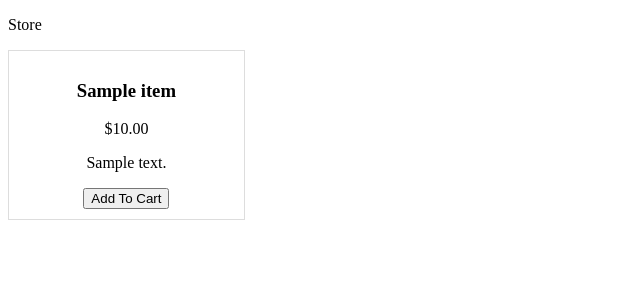
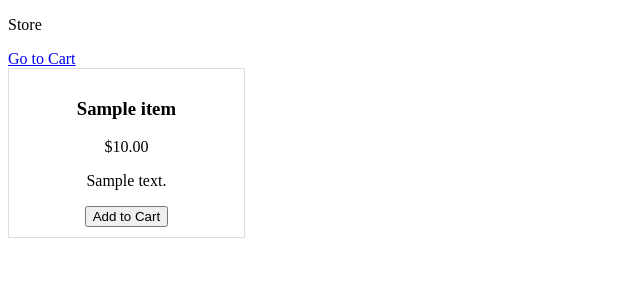
Before and after one commit to Krolck/Hirewheel-Django, a Django app: page /store/ in a window 1280 px wide. Shown: the part 26-326 px from the top of the page, without its empty margins (0-640 px from the left). Run offline with Django 5.2, Linux system fonts and the light colour scheme; a user stored in the database is signed in; tables that the repository leaves empty hold one stand-in row (values such as "Sample post").

Commit message:
Add to cart

```diff
--- a/src/store/models.py
+++ b/src/store/models.py
@@ -26,6 +26,6 @@ class Cart(models.Model):
 class CartItem(models.Model):
     cart = models.ForeignKey(Cart, related_name='items', on_delete=models.CASCADE)
     product = models.ForeignKey(Item, on_delete=models.CASCADE)
-
+    quantity = models.IntegerField(default=1)
     def __str__(self):
         return f"{self.product.name}"
--- a/src/store/templates/store/store.html
+++ b/src/store/templates/store/store.html
@@ -26,6 +26,7 @@
 </head>
 <body>
   <p>Store</p>
+    <a href="/store/cart">Go to Cart</a>
 
     <div class="grid">
         {% for item in items %}
@@ -34,7 +35,10 @@
                 <h3>{{ item.name }}</h3>
                 <p>${{ item.price }}</p>
                 <p>{{ item.description }}</p>
-                <button>Add To Cart</button>
+                <form action="{% url 'add_to_cart' item.id %}" method="POST">
+                        {% csrf_token %}
+                    <button type="submit" class="btn">Add to Cart</button>
+                </form>
             </div>
         {% endfor %}
     </div>
--- a/src/store/urls.py
+++ b/src/store/urls.py
@@ -4,5 +4,6 @@ from django.views.generic import TemplateView
 from . import views
 urlpatterns = [
     path("", views.store),
-
+    path('cart/', views.cart, name='cart'),
+    path('add_to_cart/<int:item_id>/', views.add_to_cart, name='add_to_cart'),
 ]
--- a/src/store/views.py
+++ b/src/store/views.py
@@ -1,5 +1,6 @@
 from django.shortcuts import render
 from django.shortcuts import get_object_or_404, redirect
+from django.contrib.auth.decorators import login_required
 from .models import Item, Cart, CartItem
 
 def store(request):
@@ -12,31 +13,22 @@ def store(request):
 
 
 
-# def add_to_cart(request, item_id):
-#     product = get_object_or_404(Item, id=item_id)
+@login_required
+def add_to_cart(request, item_id):
+    product = get_object_or_404(Item, id=item_id)
 
+    cart, created = Cart.objects.get_or_create(user=request.user)
 
-#     if request.user.is_authenticated:
-#         cart, created = Cart.objects.get_or_create(user=request.user)
-#     else:
-#         cart_id = request.session.get('cart_id')
-#         if cart_id:
-#             cart = Cart.objects.filter(id=cart_id, user=None).first()
-#             if not cart:
-#                 cart = Cart.objects.create(user=None)
-#         else:
-#             cart = Cart.objects.create(user=None)
-#             request.session['cart_id'] = cart.id
+    cart_item, created = CartItem.objects.get_or_create(cart=cart, product=product)
 
+    if not created:
+        cart_item.quantity += 1
+        cart_item.save()
 
-#     cart_item, created = CartItem.objects.get_or_create(
-#         cart=cart,
-#         product=product,
-#         defaults={'price': product.price}
-#     )
+    return redirect('cart')
 
-#     if not created:
-#         cart_item.quantity += 1
-#         cart_item.save()
-
-#     return redirect('cart_detail')
+@login_required
+def cart(request):
+    # Use the 'related_name' from our model to get the cart
+    cart, created = Cart.objects.get_or_create(user=request.user)
+    return render(request, 'store/cart.html', {'cart': cart})
```
Also changed, not shown: src/store/templates/store/cart.html (added, +32 -0 lines), src/store/migrations/0004_cart_cartitem.py (added), src/store/migrations/0005_alter_cartitem_quantity.py (added), src/store/migrations/0006_alter_cartitem_quantity.py (added), src/store/migrations/0007_alter_cartitem_quantity.py (added).
